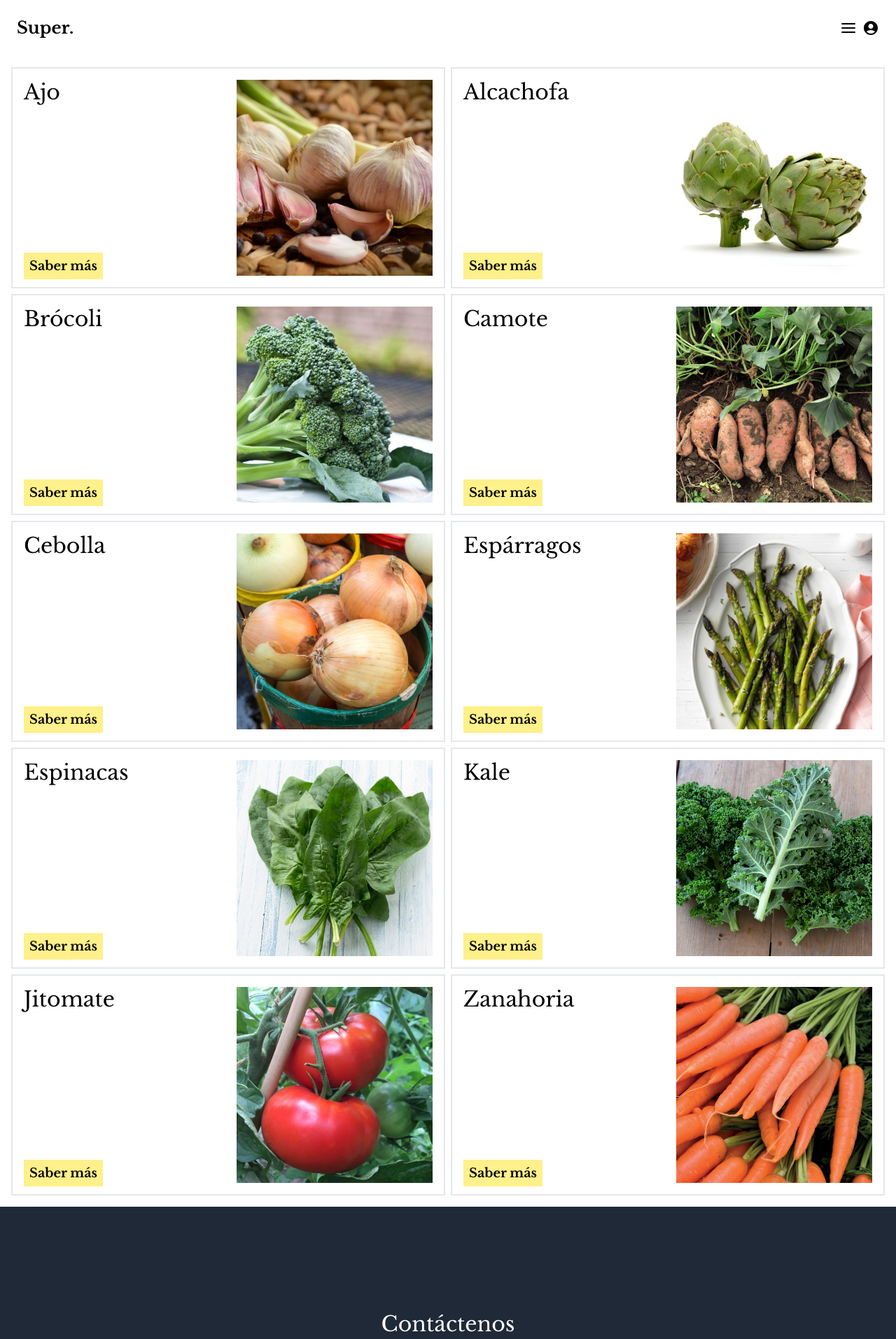
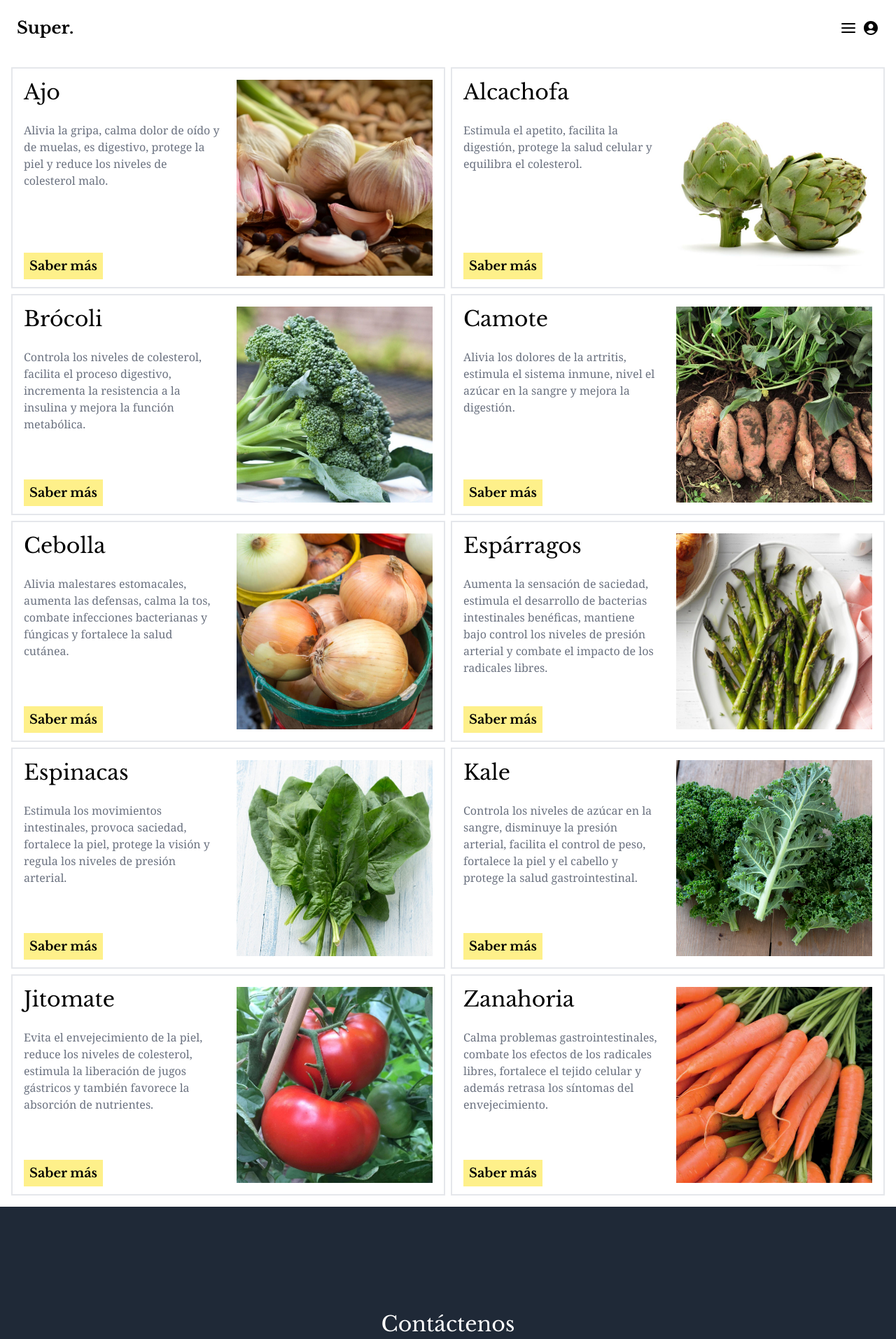
Before and after one commit to mar-cial/super, a Next.js app: page /super/vegetales in a window 1280 px wide. Shown: the top 1913 px of the page at 70% size. Built offline with nearby package versions, Linux system fonts and the light colour scheme.

Commit message:
rewrote vegetables.json description prop, removed some console.logs

```diff
--- a/data/vegetales.json
+++ b/data/vegetales.json
@@ -12,7 +12,7 @@
         "magnesio",
         "potasio"
       ],
-      "beneficios": "Alivia la gripa, calma dolor de oído y de muelas, es digestivo, protege la piel y reduce los niveles de colesterol malo"
+      "beneficios": "Alivia la gripa, calma dolor de oído y de muelas, es digestivo, protege la piel y reduce los niveles de colesterol malo."
     },
     "id": "62e11105-ff28-455f-87c5-d4beb0c567c4"
   },
@@ -31,7 +31,7 @@
         "potasio",
         "compuestos antioxidantes"
       ],
-      "beneficios": "estimula el apetito, facilita la digestión, protege la salud celular y equilibra el colesterol."
+      "beneficios": "Estimula el apetito, facilita la digestión, protege la salud celular y equilibra el colesterol."
     },
     "id": "f4d7bd63-1658-407b-9a0e-aa4a7f266eff"
   },
@@ -67,7 +67,7 @@
         "potasio",
         "antioxidantes"
       ],
-      "beneficios": "alivia los dolores de la artritis, estimula el sistema inmune, nivel el azúcar en la sangre y mejora la digestión."
+      "beneficios": "Alivia los dolores de la artritis, estimula el sistema inmune, nivel el azúcar en la sangre y mejora la digestión."
     },
     "id": "2c54e8b8-ebe5-4f25-b052-566b36a03d3e"
   },
@@ -101,7 +101,7 @@
         "fósforo",
         "potasio"
       ],
-      "beneficios": "aumenta la sensación de saciedad, estimula el desarrollo de bacterias intestinales benéficas, mantiene bajo control los niveles de presión arterial y combate el impacto de los radicales libres."
+      "beneficios": "Aumenta la sensación de saciedad, estimula el desarrollo de bacterias intestinales benéficas, mantiene bajo control los niveles de presión arterial y combate el impacto de los radicales libres."
     },
     "id": "4f8963ff-7a79-46b6-a349-12a706f8b29a"
   },
@@ -149,7 +149,7 @@
         "potasio",
         "gran contenido en agua"
       ],
-      "beneficios": "evita el envejecimiento de la piel, reduce los niveles de colesterol, estimula la liberación de jugos gástricos y también favorece la absorción de nutrientes."
+      "beneficios": "Evita el envejecimiento de la piel, reduce los niveles de colesterol, estimula la liberación de jugos gástricos y también favorece la absorción de nutrientes."
     },
     "id": "5eab82dc-e6ca-4fb4-a94b-ef21c779df6a"
   },
--- a/pages/super/vegetales/[nombre].tsx
+++ b/pages/super/vegetales/[nombre].tsx
@@ -6,11 +6,11 @@ import {
 } from 'next';
 import Image from 'next/image';
 import { Vegetal } from '.';
+import Footer from '../../../components/Footer';
 import veggies from '../../../data/vegetales.json';
 
 export const getStaticPaths: GetStaticPaths = async () => {
   const paths = veggies.map((veg) => ({ params: { nombre: veg.image } }));
-  console.log(paths);
   return { paths, fallback: false };
 };
 
@@ -36,6 +36,7 @@ const VegetalIndividual: NextPage = ({
   const v: Vegetal = veg;
 
   return (
+    <>
       <div className="flex flex-col gap-4 p-6 md:flex-row">
         <div className="relative p-2 border-2">
           <div className="w-full h-full md:w-96 md:h-96">
@@ -44,6 +45,7 @@ const VegetalIndividual: NextPage = ({
               layout="responsive"
               width={100}
               height={100}
+              className="object-cover"
             />
           </div>
         </div>
@@ -67,6 +69,8 @@ const VegetalIndividual: NextPage = ({
           </div>
         </div>
       </div>
+      <Footer />
+    </>
   );
 };
 
--- a/pages/super/vegetales/index.tsx
+++ b/pages/super/vegetales/index.tsx
@@ -27,7 +27,7 @@ const VerdurasPage: NextPage = () => {
               <header className="flex flex-col gap-6">
                 <h3 className="text-3xl font-main">{veg.nombre}</h3>
                 <p className="font-serif text-gray-500 ">
-                  {veg.descripcion.toString}
+                  {veg.descripcion.beneficios}
                 </p>
               </header>
               <div>
```
Lines whose indentation alone changed are shown as unchanged.
